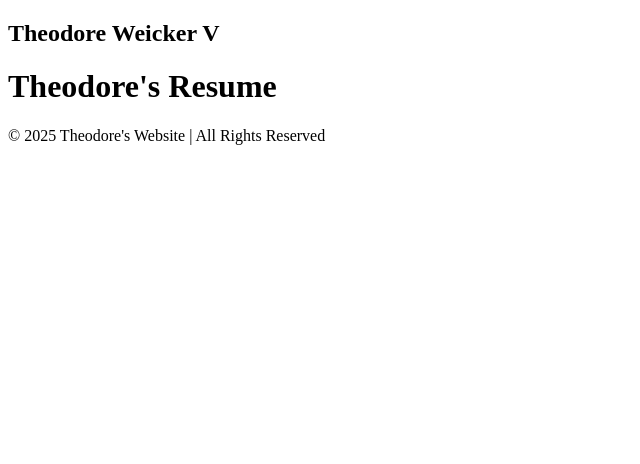
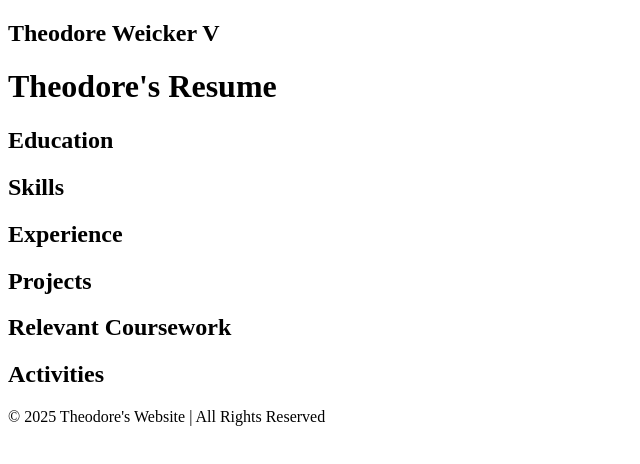
Before and after one commit to theop04/theop04.github.io, a plain HTML site: page resume.html in a window 1280 px wide. Shown: the whole page, without its empty margins (0-640 px from the left). Drawn offline with Linux system fonts and the light colour scheme.

Commit message:
feat: added all headings and sections in resume and added some attributes

```diff
--- a/resume.html
+++ b/resume.html
@@ -9,13 +9,29 @@
     </nav>
     <main>
       <h1 class="page-title">Theodore's Resume</h1>
-      <section></section>
-      <section></section>
-      <section></section>
-      <section></section>
-      <section></section>
+      <div class="resume">
+        <section class="section">
+          <h2 class="section-title">Education</h2>
+        </section>
+        <section class="section">
+          <h2 class="section-title">Skills</h2>
+        </section>
+        <section class="section">
+          <h2 class="section-title">Experience</h2>
+        </section>
+        <section class="section">
+          <h2 class="section-title">Projects</h2>
+        </section>
+        <section class="section">
+          <h2 class="section-title">Relevant Coursework</h2>
+        </section>
+        <section class="section">
+          <h2 class="section-title">Activities</h2>
+        </section>
+      </div>
+
     </main>
-    <footer>
+    <footer class="footer">
       © 2025 Theodore's Website | All Rights Reserved
     </footer>
 
```
Also changed, not shown: contact.html (+1 -1 lines), index.html (+3 -1 lines), portfolio.html (+1 -1 lines).
